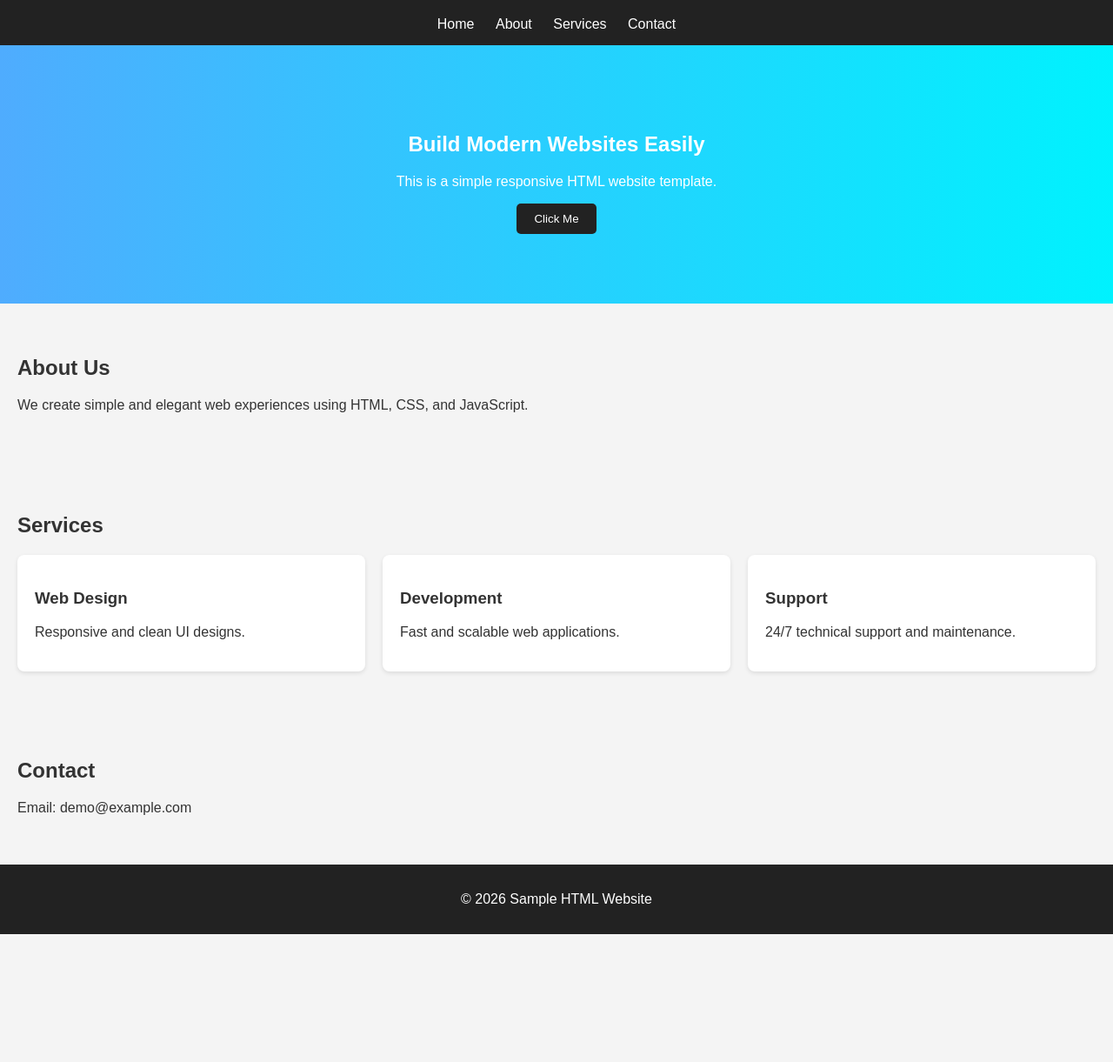
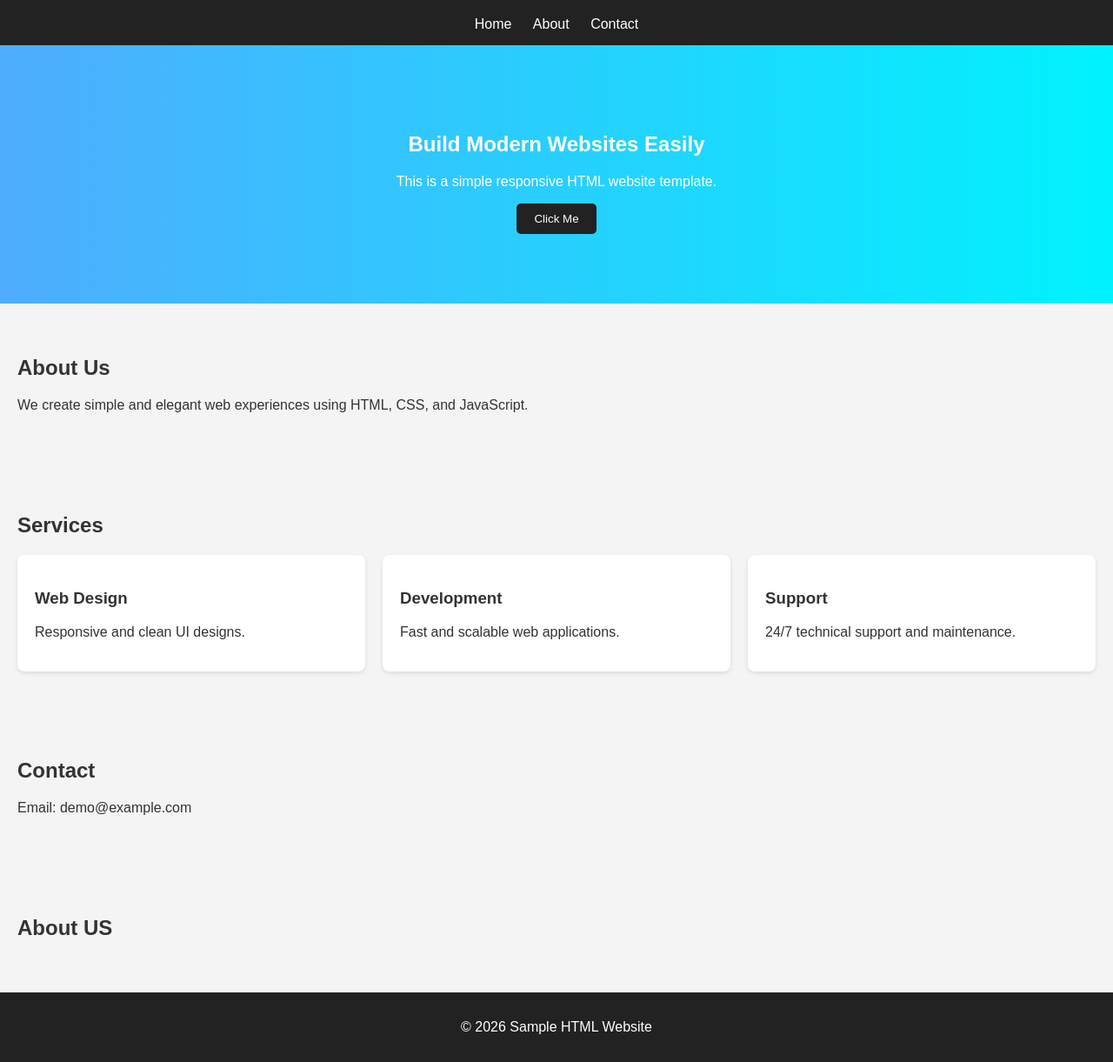
Before and after one commit to anujdevopslearn/staragile, a plain HTML site: page index.html in a window 1280 px wide. Shown: the part 76-1297 px from the top of the page at 87% size. Before the commit the page ends 1150 px from the top, so only its background shows below. Drawn offline with Linux system fonts and the light colour scheme.

Commit message:
Adding About US page

```diff
--- a/index.html
+++ b/index.html
@@ -12,7 +12,6 @@
         <nav>
             <a href="#home">Home</a>
             <a href="#about">About</a>
-            <a href="#services">Services</a>
             <a href="#contact">Contact</a>
         </nav>
     </header>
@@ -51,6 +50,10 @@
         <p>Email: demo@example.com</p>
     </section>
 
+    <section id="aboutus">
+        <h2>About US</h2>
+    </section>
+
     <footer>
         <p>&copy; 2026 Sample HTML Website</p>
     </footer>
```
